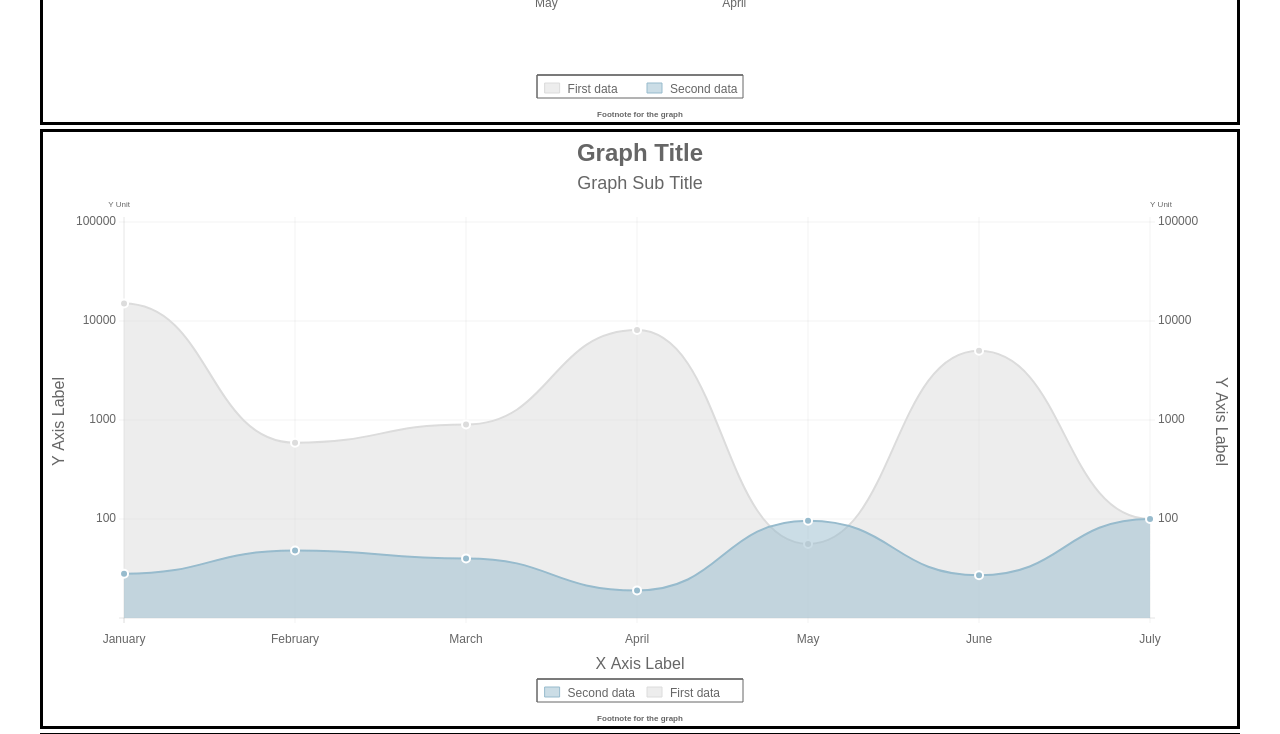
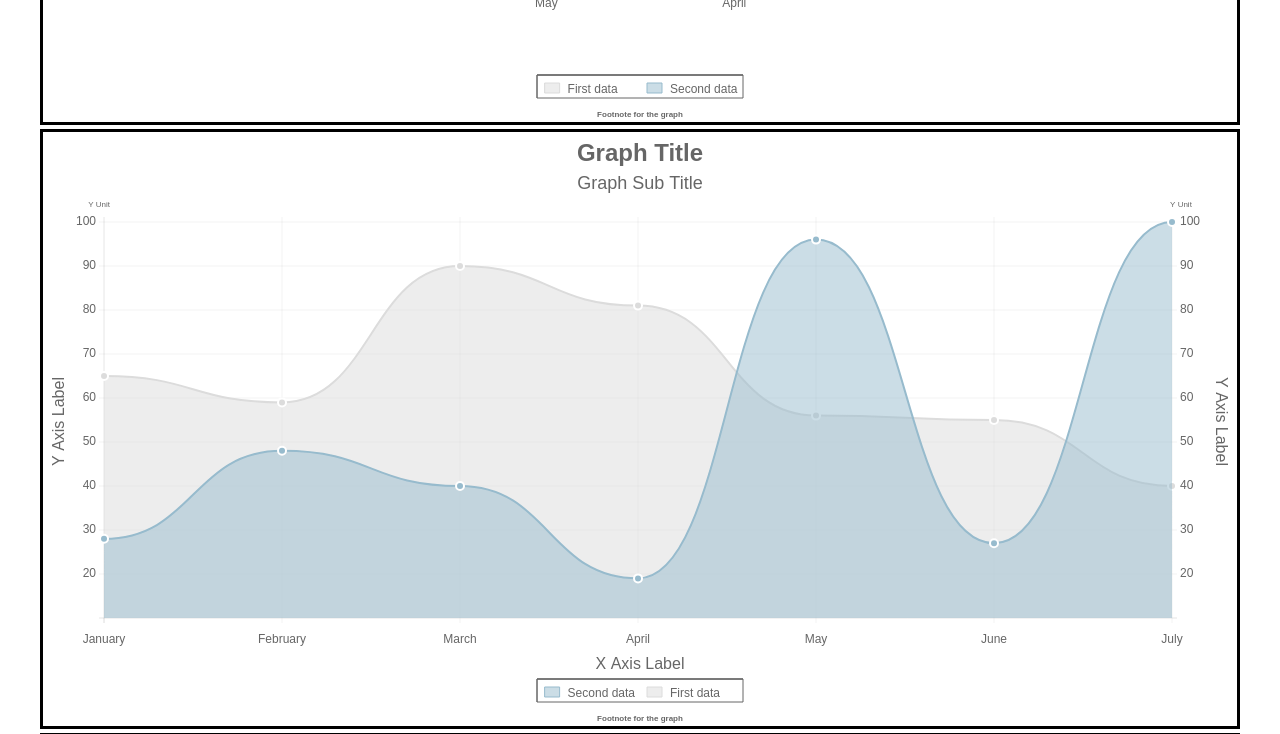
Before and after one commit to FVANCOP/ChartNew.js, a plain HTML site: page sample.html in a window 1280 px wide. Shown: the part 520-1254 px from the top of the page. Drawn offline with Linux system fonts and the light colour scheme.

Commit message:
Solved Logarithmic bugs
Solved a problem for stackedBar charts and add some comments.
Default logarithmic setting is false now.

```diff
--- a/ChartNew.js
+++ b/ChartNew.js
@@ -14,6 +14,7 @@
  *
  *     horizontalBar
  *     horizontalStackedBar
+ *     Line,Bar with logarithmic y-axis
  *
  * Added items :
  *
@@ -836,7 +837,7 @@ window.Chart = function(context){
 			scaleShowGridLines : true,
 			scaleGridLineColor : "rgba(0,0,0,.05)",
 			scaleGridLineWidth : 1,
-			logarithmic: 'fuzzy',
+			logarithmic: false, // can be 'fuzzy',true and false ('fuzzy' => if the gap between min and maximum is big it's using a logarithmic y-Axis scale
       scaleTickSizeLeft : 5,
       scaleTickSizeRight : 5,
       scaleTickSizeBottom : 5,
@@ -1169,7 +1170,7 @@ this.HorizontalStackedBar = function(data,options){
 			scaleShowGridLines : true,
 			scaleGridLineColor : "rgba(0,0,0,.05)",
 			scaleGridLineWidth : 1,
-			logarithmic: 'fuzzy',
+			logarithmic: false, // can be 'fuzzy',true and false ('fuzzy' => if the gap between min and maximum is big it's using a logarithmic y-Axis scale
       scaleTickSizeLeft : 5,
       scaleTickSizeRight : 5,
       scaleTickSizeBottom : 5,
@@ -2350,7 +2351,7 @@ this.HorizontalStackedBar = function(data,options){
             {
               if(typeof(data.labels[j])=="string")lgtxt2=data.labels[j].trim();
               else lgtxt2="";
-              jsGraphAnnotate[ctx.canvas.id][annotateCnt++]=["RECT",barOffset,xAxisPosY,barOffset+barWidth,xAxisPosY - calculateOffset(config,config,data.datasets[i].data[j],calculatedScale,scaleHop)+(config.barStrokeWidth/2),lgtxt,lgtxt2,data.datasets[i].data[j],cumvalue[j],totvalue[j],i,j];
+              jsGraphAnnotate[ctx.canvas.id][annotateCnt++]=["RECT",barOffset,xAxisPosY,barOffset+barWidth,xAxisPosY - calculateOffset(config,data.datasets[i].data[j],calculatedScale,scaleHop)+(config.barStrokeWidth/2),lgtxt,lgtxt2,data.datasets[i].data[j],cumvalue[j],totvalue[j],i,j];
             }
             yStart[j] = animPc*calculateOffset(config,data.datasets[i].data[j],calculatedScale,scaleHop)-(config.barStrokeWidth/2)
 
@@ -3242,12 +3243,12 @@ this.HorizontalStackedBar = function(data,options){
 
 
 	function calculateOffset(config,val,calculatedScale,scaleHop){
-		if (!config.logarithmic) {
+		if (!config.logarithmic) { // no logarithmic scale
 			var outerValue = calculatedScale.steps * calculatedScale.stepValue;
 			var adjustedValue = val - calculatedScale.graphMin;
 			var scalingFactor = CapValue(adjustedValue/outerValue,1,0);
 			return (scaleHop*calculatedScale.steps) * scalingFactor;
-		} else {
+		} else { // logarithmic scale
 			return CapValue(log10(val)*scaleHop-calculateOrderOfMagnitude(calculatedScale.graphMin)*scaleHop,undefined,0);
 		}
 	}
@@ -3361,13 +3362,13 @@ function calculateScale(config,maxSteps,minSteps,maxValue,minValue,labelTemplate
 		var graphMin,graphMax,graphRange,stepValue,numberOfSteps,valueRange,rangeOrderOfMagnitude,decimalNum;
 
 
-		if (!config.logarithmic) {
+		if (!config.logarithmic) { // no logarithmic scale
 			valueRange = maxValue - minValue;
 			rangeOrderOfMagnitude = calculateOrderOfMagnitude(valueRange);
 			graphMin = Math.floor(minValue / (1 * Math.pow(10, rangeOrderOfMagnitude))) * Math.pow(10, rangeOrderOfMagnitude);
 			graphMax = Math.ceil(maxValue / (1 * Math.pow(10, rangeOrderOfMagnitude))) * Math.pow(10, rangeOrderOfMagnitude);
 		}
-		else {
+		else { // logarithmic scale
 			graphMin = Math.pow(10,calculateOrderOfMagnitude(minValue));
 			graphMax = Math.pow(10,calculateOrderOfMagnitude(maxValue)+1);
 			rangeOrderOfMagnitude = calculateOrderOfMagnitude(graphMax)-calculateOrderOfMagnitude(graphMin);
@@ -3379,7 +3380,7 @@ function calculateScale(config,maxSteps,minSteps,maxValue,minValue,labelTemplate
 
 
 
-		if (!config.logarithmic) {
+		if (!config.logarithmic) { // no logarithmic scale
 			//Compare number of steps to the max and min for that size graph, and add in half steps if need be.
 			while(numberOfSteps < minSteps || numberOfSteps > maxSteps) {
 				if (numberOfSteps < minSteps){
@@ -3391,8 +3392,8 @@ function calculateScale(config,maxSteps,minSteps,maxValue,minValue,labelTemplate
 					numberOfSteps = Math.round(graphRange/stepValue);
 				}
 			}
-		} else {
-			numberOfSteps = rangeOrderOfMagnitude;
+		} else { // logarithmic scale
+			numberOfSteps = rangeOrderOfMagnitude; // so scale is  10,100,1000,...
 		}
 
 		var labels = [];
@@ -3420,11 +3421,11 @@ function calculateScale(config,maxSteps,minSteps,maxValue,minValue,labelTemplate
 	function populateLabels(config,labelTemplateString, labels, numberOfSteps, graphMin, graphMax, stepValue) {
 		if (labelTemplateString) {
 			//Fix floating point errors by setting to fixed the on the same decimal as the stepValue.
-			if (!config.logarithmic) {
+			if (!config.logarithmic) { // no logarithmic scale
 				for (var i = 1; i < numberOfSteps + 1; i++) {
 					labels.push(tmpl(labelTemplateString, {value: (graphMin + (stepValue * i)).toFixed(getDecimalPlaces(stepValue))}));
 				}
-			}else{
+			}else{ // logarithmic scale 10,100,1000,...
 				var value = graphMin;
 				while (value < graphMax) {
 					value *= 10;
--- a/sample.html
+++ b/sample.html
@@ -453,8 +453,8 @@ window.onload = function() {
 
 
     if(1==1) {
-    var myLine = new Chart(document.getElementById("canvas_line").getContext("2d")).Line(logdata,setopts);
-    var myLine = new Chart(document.getElementById("canvas_bar").getContext("2d")).Bar(logdata,setopts);
+    var myLine = new Chart(document.getElementById("canvas_line").getContext("2d")).Line(mydata1,setopts);
+    var myLine = new Chart(document.getElementById("canvas_bar").getContext("2d")).Bar(mydata1,setopts);
     var myLine = new Chart(document.getElementById("canvas_stackedbar").getContext("2d")).StackedBar(mydata1,setopts);
     var myLine = new Chart(document.getElementById("canvas_horizontalbar").getContext("2d")).HorizontalBar(mydata1,setopts);
     var myLine = new Chart(document.getElementById("canvas_horizontalstackedbar").getContext("2d")).HorizontalStackedBar(mydata1,setopts);
```
Also changed, not shown: README.md. Lines whose indentation alone changed are shown as unchanged.
